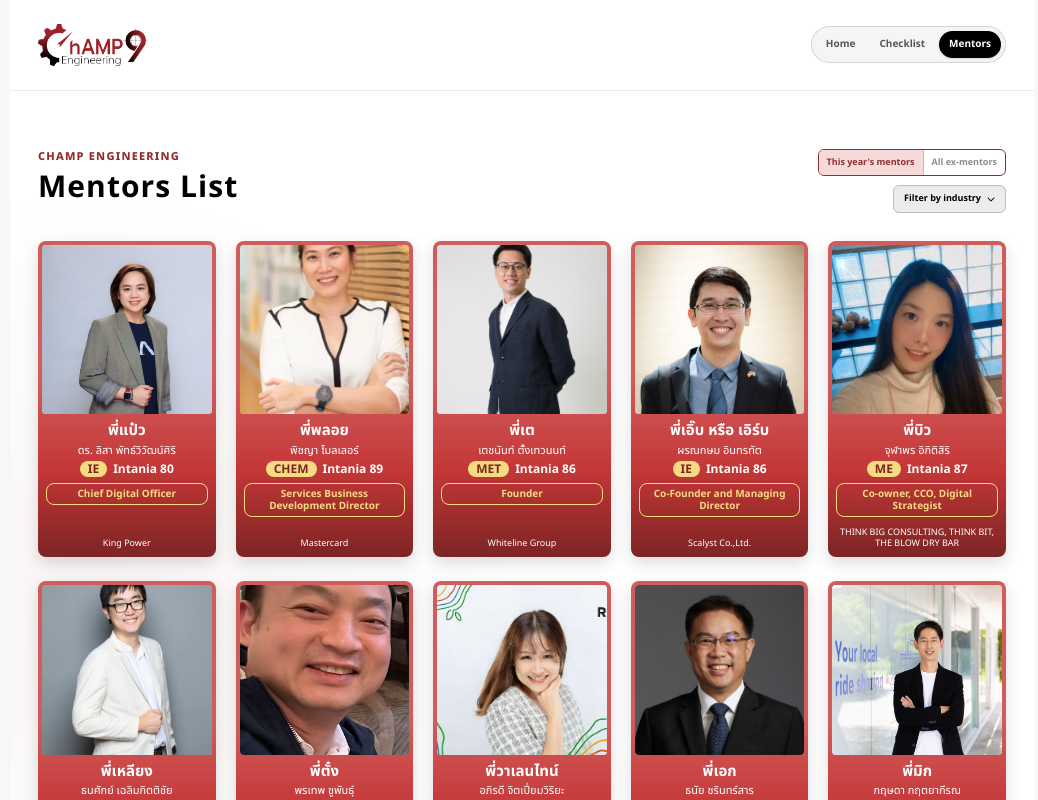
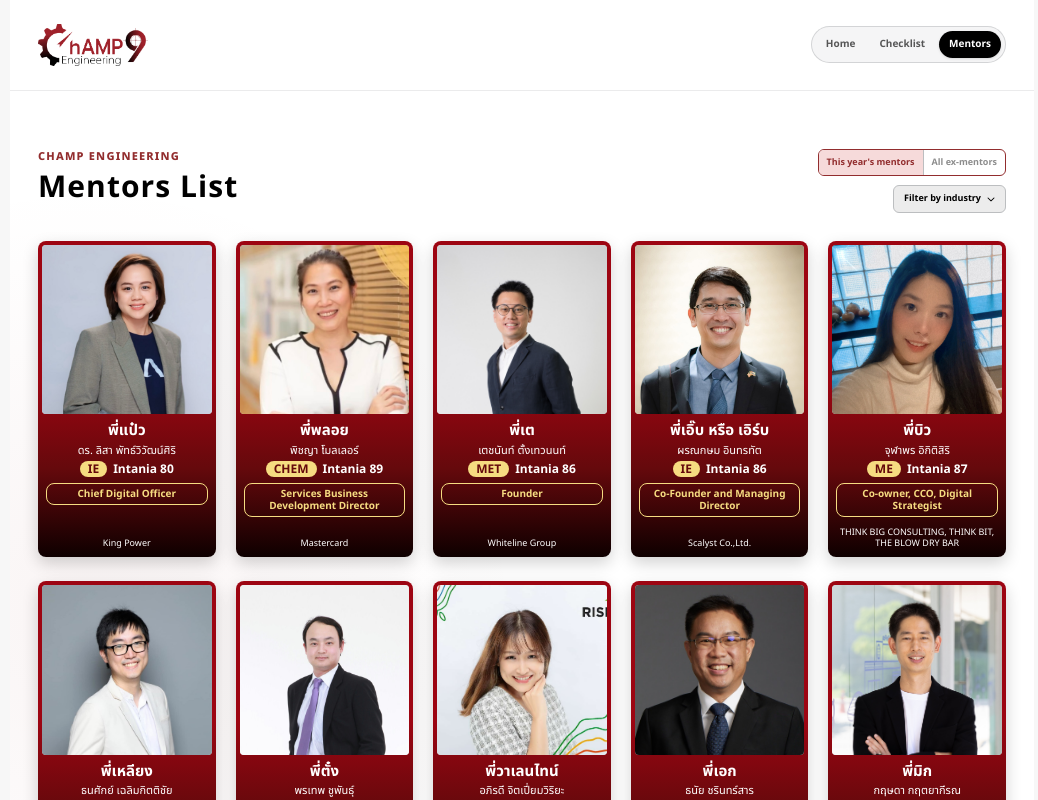
Before and after one commit to khajornritdacha/champ-eng, a Next.js app: page /mentors in a window 1280 px wide. Shown: the top 800 px of the page, without its empty margins (118-1156 px from the left). Built offline with nearby package versions, Linux system fonts and the light colour scheme.

Commit message:
feat: change card color

```diff
--- a/app/components/mentors/mentor-card.tsx
+++ b/app/components/mentors/mentor-card.tsx
@@ -1,6 +1,14 @@
 import Image from "next/image";
 
+import {
+  defaultMentorPictureFocus,
+  mentorPictureFocus,
+} from "./mentor-picture-focus";
 import type { Mentor } from "./mentors-data";
+
+/** ChAMP CI brand gradient (Figma "CI Element" → brand). */
+const cardBackground =
+  "bg-[linear-gradient(180deg,#9D0512_0%,#9D0512_44%,#65090C_72%,#0E0000_100%)]";
 
 type MentorCardProps = {
   mentor: Mentor;
@@ -8,19 +16,29 @@ type MentorCardProps = {
 
 export function MentorCard({ mentor }: MentorCardProps): React.JSX.Element {
   const hasCompanyLogo = Boolean(mentor.companyLogoUrl);
+  const focus = mentorPictureFocus[mentor.id] ?? defaultMentorPictureFocus;
+  const zoom = focus.zoom ?? 1;
 
   return (
-    <article className="flex w-full flex-col overflow-hidden rounded-lg bg-[linear-gradient(180deg,#D15C5C_0%,#D15C5C_44%,#C53737_72%,#7D2424_100%)] p-1 shadow-[0_6px_16px_rgb(0_0_0_/_14%)] transition-transform hover:-translate-y-0.5">
+    <article
+      className={`flex w-full flex-col overflow-hidden rounded-lg ${cardBackground} p-1 shadow-[0_6px_16px_rgb(0_0_0_/_18%)] transition-transform hover:-translate-y-0.5`}
+    >
       <div className="relative aspect-square w-full overflow-hidden rounded bg-[#D9D9D9]">
         <Image
           alt={`${mentor.nickname} — ${mentor.fullName}`}
           className="object-cover"
           fill
-          sizes="(max-width: 640px) 45vw, 200px"
+          sizes="(max-width: 640px) 50vw, 360px"
           src={mentor.mentorPictureUrl}
-          /* Mentor photos come from arbitrary external hosts, so they skip the
-             optimizer instead of needing every host in images.remotePatterns. */
-          unoptimized
+          style={
+            zoom > 1
+              ? {
+                  objectPosition: focus.position,
+                  transform: `scale(${zoom})`,
+                  transformOrigin: focus.origin ?? focus.position,
+                }
+              : { objectPosition: focus.position }
+          }
         />
       </div>
 
@@ -31,7 +49,7 @@ export function MentorCard({ mentor }: MentorCardProps): React.JSX.Element {
         <p className="text-[11px] leading-[1.2]">{mentor.fullName}</p>
 
         <p className="flex flex-wrap items-center justify-center gap-1.5 text-[12px] leading-none font-bold">
-          <span className="rounded-lg bg-[#F6DC81] px-2 py-0.5 text-[#7D2424]">
+          <span className="rounded-lg bg-[#F6DC81] px-2 py-0.5 text-[#65090C]">
             {mentor.department}
           </span>
           <span>Intania {mentor.classYear}</span>
@@ -52,7 +70,6 @@ export function MentorCard({ mentor }: MentorCardProps): React.JSX.Element {
                 fill
                 sizes="80px"
                 src={mentor.companyLogoUrl}
-                unoptimized
               />
             </span>
           ) : null}
--- /dev/null
+++ b/app/components/mentors/mentor-picture-focus.ts
@@ -0,0 +1,92 @@
+/**
+ * How each mentor portrait should be framed inside the square card crop.
+ *
+ * Generated by running face detection over `public/mentors/*` and solving for
+ * the crop that puts the face at 40% of the card height at a consistent size.
+ * Safe to hand-edit: `position` is a CSS `object-position`, `origin` is the
+ * face's location inside that crop, and `zoom` scales about `origin`. Photos
+ * with no entry fall back to {@link defaultMentorPictureFocus}.
+ */
+export type MentorPictureFocus = {
+  position: string;
+  origin?: string;
+  zoom?: number;
+};
+
+export const defaultMentorPictureFocus: MentorPictureFocus = {
+  position: "50% 20%",
+};
+
+export const mentorPictureFocus: Record<string, MentorPictureFocus> = {
+  "mentor-01": { position: "50% 50%", origin: "50% 28%", zoom: 1.34 },
+  "mentor-02": { position: "50% 0%" },
+  "mentor-03": { position: "50% 0%", origin: "42% 40%", zoom: 1.08 },
+  "mentor-04": { position: "50% 50%" },
+  "mentor-05": { position: "50% 57%" },
+  "mentor-06": { position: "50% 0%", origin: "50% 38%", zoom: 1.14 },
+  "mentor-07": { position: "55% 10%", zoom: 1.8 },
+  "mentor-08": { position: "68% 50%" },
+  "mentor-09": { position: "50% 50%" },
+  "mentor-10": { position: "65% 50%", origin: "50% 35%", zoom: 1.75 },
+  "mentor-11": { position: "50% 0%" },
+  "mentor-12": { position: "50% 0%", origin: "48% 18%", zoom: 1.43 },
+  "mentor-13": { position: "50% 0%", origin: "56% 27%", zoom: 1.07 },
+  "mentor-14": { position: "50% 0%", origin: "47% 39%", zoom: 1.07 },
+  "mentor-15": { position: "50% 0%", origin: "49% 37%", zoom: 1.4 },
+  "mentor-16": { position: "50% 0%", origin: "57% 29%", zoom: 1.12 },
+  "mentor-17": { position: "50% 0%", origin: "39% 39%", zoom: 1.8 },
+  "mentor-18": { position: "72% 50%", origin: "50% 23%", zoom: 1.47 },
+  "mentor-19": { position: "50% 42%", origin: "63% 40%", zoom: 1.34 },
+  "mentor-20": { position: "50% 10%" },
+  "mentor-21": { position: "50% 50%" },
+  "mentor-22": { position: "50% 0%" },
+  "mentor-23": { position: "50% 0%", origin: "48% 36%", zoom: 1.45 },
+  "mentor-24": { position: "50% 5%", origin: "51% 40%", zoom: 1.03 },
+  "mentor-25": { position: "44% 50%", origin: "50% 37%", zoom: 1.31 },
+  "mentor-26": { position: "52% 50%", origin: "50% 23%", zoom: 1.53 },
+  "mentor-27": { position: "50% 42%", origin: "49% 40%", zoom: 1.8 },
+  "mentor-28": { position: "50% 50%" },
+  "mentor-29": { position: "50% 50%", origin: "46% 26%", zoom: 1.23 },
+  "mentor-30": { position: "50% 14%" },
+  "mentor-31": { position: "50% 0%" },
+  "mentor-32": { position: "100% 50%", origin: "55% 36%", zoom: 1.59 },
+  "mentor-33": { position: "50% 46%", origin: "50% 40%", zoom: 1.43 },
+  "mentor-34": { position: "50% 8%", origin: "52% 40%", zoom: 1.51 },
+  "mentor-35": { position: "50% 0%", origin: "56% 33%", zoom: 1.34 },
+  "mentor-36": { position: "100% 50%", origin: "52% 28%", zoom: 1.8 },
+  "mentor-37": { position: "50% 13%" },
+  "mentor-38": { position: "50% 8%" },
+  "mentor-39": { position: "50% 0%", origin: "53% 39%", zoom: 1.76 },
+  "mentor-40": { position: "50% 45%", origin: "51% 40%", zoom: 1.11 },
+  "mentor-41": { position: "50% 0%" },
+  "mentor-42": { position: "50% 0%", origin: "58% 39%", zoom: 1.1 },
+  "mentor-43": { position: "50% 50%" },
+  "mentor-44": { position: "50% 34%" },
+  "mentor-45": { position: "50% 0%" },
+  "mentor-46": { position: "50% 0%", origin: "51% 38%", zoom: 1.11 },
+  "mentor-47": { position: "47% 50%" },
+  "mentor-48": { position: "15% 50%", origin: "50% 25%", zoom: 1.7 },
+  "mentor-49": { position: "100% 50%" },
+  "mentor-50": { position: "50% 50%" },
+  "mentor-51": { position: "0% 50%", origin: "32% 43%", zoom: 1.8 },
+  "mentor-52": { position: "50% 50%" },
+  "mentor-53": { position: "18% 50%", origin: "50% 36%", zoom: 1.54 },
+  "mentor-54": { position: "50% 50%", origin: "47% 33%", zoom: 1.01 },
+  "mentor-55": { position: "100% 50%" },
+  "mentor-56": { position: "50% 0%", origin: "57% 30%", zoom: 1.61 },
+  "mentor-57": { position: "50% 47%", origin: "55% 40%", zoom: 1.8 },
+  "mentor-58": { position: "48% 50%", origin: "50% 29%", zoom: 1.5 },
+  "mentor-59": { position: "50% 21%" },
+  "mentor-60": { position: "92% 50%" },
+  "mentor-61": { position: "50% 0%", origin: "53% 21%", zoom: 1.17 },
+  "mentor-62": { position: "50% 37%" },
+  "mentor-63": { position: "50% 50%" },
+  "mentor-64": { position: "50% 0%" },
+  "mentor-65": { position: "60% 50%", origin: "50% 23%", zoom: 1.37 },
+  "mentor-66": { position: "50% 30%", origin: "45% 40%", zoom: 1.36 },
+  "mentor-67": { position: "50% 40%" },
+  "mentor-68": { position: "50% 0%" },
+  "mentor-69": { position: "50% 2%", origin: "45% 40%", zoom: 1.13 },
+  "mentor-70": { position: "50% 0%" },
+  "mentor-71": { position: "50% 0%" },
+};
--- a/app/components/mentors/mentors-data.ts
+++ b/app/components/mentors/mentors-data.ts
@@ -156,7 +156,7 @@ export const mentors: Mentor[] = [
   },
   {
     id: "mentor-07",
-    mentorPictureUrl: "/mentors/mentor-07.jpg",
+    mentorPictureUrl: "/mentors/mentor-07.jpeg",
     nickname: "พี่ตั๋ง",
     fullName: "พรเทพ ชูพันธุ์",
     department: "EE",
--- a/app/components/mentors/mentors-list.tsx
+++ b/app/components/mentors/mentors-list.tsx
@@ -1,6 +1,7 @@
 "use client";
 
 import { useMemo, useState } from "react";
+import { FaCircleInfo } from "react-icons/fa6";
 
 import { IndustryFilter } from "./industry-filter";
 import { MentorCard } from "./mentor-card";
@@ -68,6 +69,16 @@ export function MentorsList({ id }: MentorsListProps): React.JSX.Element {
         </div>
       </div>
 
+      {cohort === "all" ? (
+        <p className="mt-5 flex items-start gap-2 rounded-lg border border-[#BCBEC0]/70 bg-[#FBF6F6] px-3 py-2 text-[12px] leading-[1.6] text-black/65">
+          <FaCircleInfo
+            aria-hidden="true"
+            className="mt-[3px] shrink-0 text-[#9D0512]"
+          />
+          ข้อมูลของ Ex-mentor อาจไม่อัปเดตเป็นปัจจุบัน
+        </p>
+      ) : null}
+
       {visibleMentors.length > 0 ? (
         <ul className="mt-7 grid grid-cols-2 gap-x-4 gap-y-5 min-[480px]:grid-cols-[repeat(auto-fill,minmax(150px,1fr))] sm:gap-x-5 sm:gap-y-6">
           {visibleMentors.map((mentor) => (
```
Also changed, not shown: public/mentors/mentor-07.jpeg (added), public/mentors/mentor-07.jpg (deleted).
